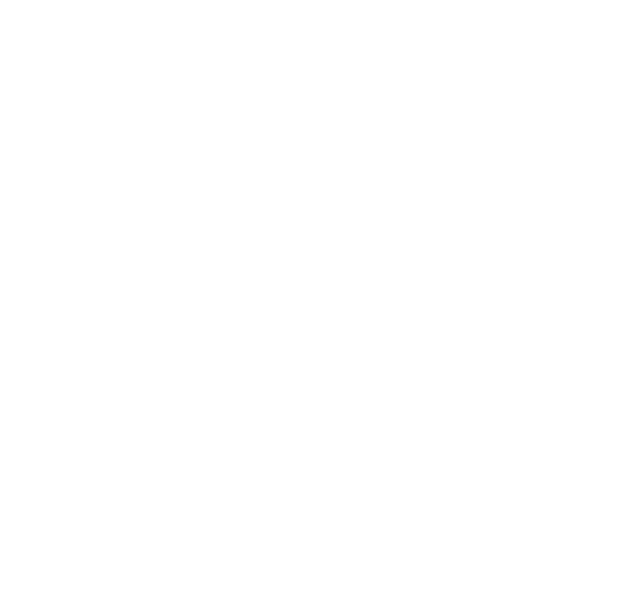
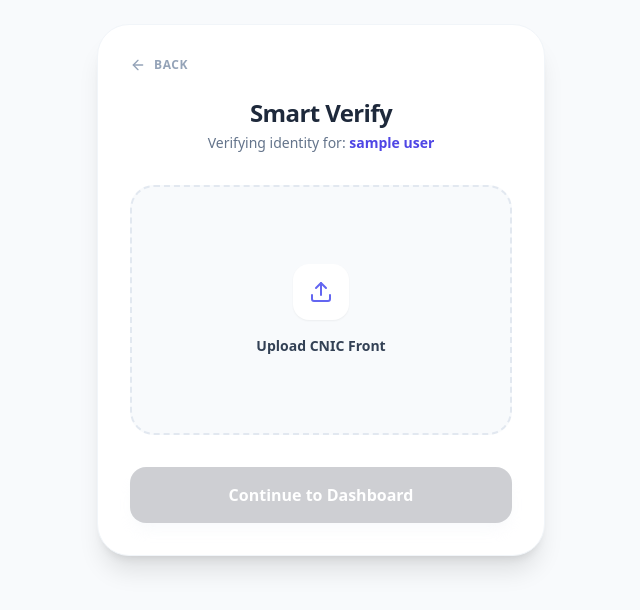
Before and after one commit to fatimajaved444/CarPoolConnect, a React (Create React App) app in the folder frontend/: page /verify-cnic in a window 1280 px wide. Before the commit this address had no page. Shown: the part 110-720 px from the top of the page, without its empty margins (319-959 px from the left). Built offline with nearby package versions, Linux system fonts and the light colour scheme; sample sign-in values are in the browser's storage.

Commit message:
verification of cnic

```diff
--- a/frontend/package.json
+++ b/frontend/package.json
@@ -18,6 +18,7 @@
     "react-router-dom": "^7.14.2",
     "react-scripts": "5.0.1",
     "redux": "^5.0.1",
+    "tesseract.js": "^7.0.0",
     "web-vitals": "^2.1.4"
   },
   "scripts": {
--- a/frontend/src/App.js
+++ b/frontend/src/App.js
@@ -7,6 +7,7 @@
 import CreateRide from "./pages/CreateRide";
 import SearchRide from "./pages/SearchRide";
 import LandingPage from "./pages/LandingPage";
+import VerificationPage from "./pages/VerificationPage";
 
 const PrivateRoute = ({ children }) => {
   const token = localStorage.getItem("token");
@@ -24,13 +25,44 @@
   return (
     <BrowserRouter>
       <Routes>
+
+        <Route path="/" element={<LandingPage />} />
         <Route path="/login" element={<Login />} />
         <Route path="/signup" element={<Signup />} />
-        <Route path="/role-selector" element={<PrivateRoute><RoleSelector /></PrivateRoute>} />
-        <Route path="/dashboard" element={<PrivateRoute><RoleBasedDashboard /></PrivateRoute>} />
-        <Route path="/create-ride" element={<PrivateRoute><CreateRide /></PrivateRoute>} />
-        <Route path="/search-ride" element={<PrivateRoute><SearchRide /></PrivateRoute>} />
-        <Route path="/" element={<LandingPage />} />
+
+        <Route path="/role-selector" element={
+          <PrivateRoute>
+            <RoleSelector />
+          </PrivateRoute>
+        } />
+
+        <Route path="/dashboard" element={
+          <PrivateRoute>
+            <RoleBasedDashboard />
+          </PrivateRoute>
+        } />
+
+        <Route path="/create-ride" element={
+          <PrivateRoute>
+            <CreateRide />
+          </PrivateRoute>
+        } />
+
+        <Route path="/search-ride" element={
+          <PrivateRoute>
+            <SearchRide />
+          </PrivateRoute>
+        } />
+
+
+        <Route path="/verify-cnic" element={
+          <PrivateRoute>
+            <VerificationPage />
+          </PrivateRoute>
+        } />
+
+
+        <Route path="*" element={<Navigate to="/" />} />
       </Routes>
     </BrowserRouter>
   );
--- a/frontend/src/pages/RoleSelector.jsx
+++ b/frontend/src/pages/RoleSelector.jsx
@@ -7,11 +7,16 @@
   const [selectedRole, setSelectedRole] = useState(null);
 
   const handleContinue = () => {
-    if (selectedRole) {
-      localStorage.setItem("userRole", selectedRole);
+  if (selectedRole) {
+    localStorage.setItem("userRole", selectedRole);
+
+    if (selectedRole === "driver") {
+      navigate("/verify-cnic");
+    } else {
       navigate("/dashboard");
     }
-  };
+  }
+};
 
   return (
     <div className="min-h-screen bg-gradient-to-br from-gray-50 to-gray-100 flex items-center justify-center px-4">
--- /dev/null
+++ b/frontend/src/pages/VerificationPage.js
@@ -0,0 +1,124 @@
+import { useState } from "react";
+import { useNavigate } from "react-router-dom";
+import Tesseract from "tesseract.js";
+import { ShieldCheck, Upload, Loader2, CheckCircle2, XCircle, ArrowLeft } from "lucide-react";
+
+const VerificationPage = () => {
+  const navigate = useNavigate();
+  const user = JSON.parse(localStorage.getItem("user") || "{}");
+  const userName = user.name?.toLowerCase() || "";
+
+  const [image, setImage] = useState(null);
+  const [status, setStatus] = useState("idle");
+  const [errorMsg, setErrorMsg] = useState("");
+
+  const handleFileUpload = (e) => {
+    const file = e.target.files[0];
+    if (file) {
+      setImage(URL.createObjectURL(file));
+      performAIVerification(file);
+    }
+  };
+
+  const performAIVerification = (file) => {
+    setStatus("scanning");
+    setErrorMsg("");
+
+    Tesseract.recognize(file, 'eng', {
+      logger: m => console.log(m)
+    }).then(({ data: { text } }) => {
+      const extractedText = text.toLowerCase();
+      console.log("Extracted Text:", extractedText);
+
+      const cnicRegex = /[0-9]{5}-[0-9]{7}-[0-9]{1}/;
+      const hasCnicNumber = cnicRegex.test(extractedText);
+
+
+      const hasNameMatch = extractedText.includes(userName);
+
+      if (hasCnicNumber && hasNameMatch) {
+        setStatus("success");
+      } else if (!hasCnicNumber) {
+        setStatus("failed");
+        setErrorMsg("Invalid Card: No valid CNIC number detected.");
+      } else if (!hasNameMatch) {
+        setStatus("failed");
+        setErrorMsg(`Name Mismatch: Card name does not match '${userName}'.`);
+      } else {
+        setStatus("failed");
+        setErrorMsg("Verification failed. Please upload a clearer image of your original CNIC.");
+      }
+    }).catch(err => {
+      console.error(err);
+      setStatus("failed");
+      setErrorMsg("AI processing error. Try again.");
+    });
+  };
+
+  return (
+    <div className="min-h-screen bg-slate-50 flex flex-col items-center justify-center px-6">
+      <div className="max-w-md w-full bg-white p-8 rounded-[2rem] shadow-xl border border-slate-100">
+
+        <button onClick={() => navigate(-1)} className="mb-6 flex items-center gap-2 text-slate-400 hover:text-indigo-600 transition-colors">
+          <ArrowLeft size={16} /> <span className="text-xs font-bold uppercase tracking-wider">Back</span>
+        </button>
+
+        <div className="text-center mb-8">
+          <h1 className="text-2xl font-black text-slate-800 tracking-tight">Smart Verify</h1>
+          <p className="text-slate-500 text-sm mt-1">Verifying identity for: <b className="text-indigo-600">{userName}</b></p>
+        </div>
+
+        <div className={`relative border-2 border-dashed rounded-3xl p-6 transition-all min-h-[250px] flex flex-col items-center justify-center ${
+          status === "success" ? "border-green-200 bg-green-50" :
+          status === "failed" ? "border-red-200 bg-red-50" : "border-slate-200 bg-slate-50"
+        }`}>
+
+          {status === "idle" && (
+            <>
+              <div className="w-14 h-14 bg-white rounded-2xl shadow-sm flex items-center justify-center mb-4 text-indigo-500">
+                <Upload size={24} />
+              </div>
+              <p className="text-sm font-bold text-slate-700">Upload CNIC Front</p>
+              <input type="file" accept="image/*" className="absolute inset-0 opacity-0 cursor-pointer" onChange={handleFileUpload} />
+            </>
+          )}
+
+          {status === "scanning" && (
+            <div className="text-center">
+              <Loader2 size={40} className="text-indigo-600 animate-spin mx-auto mb-4" />
+              <p className="text-sm font-black text-slate-800 animate-pulse">AI IS READING CARD...</p>
+              <p className="text-[10px] text-slate-500 mt-2 uppercase tracking-widest">Matching name & CNIC pattern</p>
+            </div>
+          )}
+
+          {status === "success" && (
+            <div className="text-center">
+              <CheckCircle2 size={48} className="text-green-500 mx-auto mb-3" />
+              <p className="text-lg font-bold text-green-800">Identity Confirmed!</p>
+              <p className="text-xs text-green-600 mt-1">CNIC & Username matched perfectly.</p>
+            </div>
+          )}
+
+          {status === "failed" && (
+            <div className="text-center">
+              <XCircle size={48} className="text-red-500 mx-auto mb-3" />
+              <p className="text-lg font-bold text-red-800">Verification Failed</p>
+              <p className="text-xs text-red-600 mt-1 px-4">{errorMsg}</p>
+              <button onClick={() => setStatus("idle")} className="mt-4 text-xs font-bold text-red-700 underline uppercase">Try Again</button>
+            </div>
+          )}
+        </div>
+
+        <button
+          disabled={status !== "success"}
+          onClick={() => navigate("/dashboard")}
+          className="w-full mt-8 py-4 bg-slate-900 text-white rounded-2xl font-bold disabled:opacity-20 hover:bg-indigo-600 transition-all shadow-lg shadow-slate-200"
+        >
+          Continue to Dashboard
+        </button>
+      </div>
+    </div>
+  );
+};
+
+export default VerificationPage;
--- a/frontend/src/pages/login.jsx
+++ b/frontend/src/pages/login.jsx
@@ -14,9 +14,18 @@
   setLoading(true);
   try {
     const res = await API.post("/auth/login", form);
+
     localStorage.setItem("token", res.data.token);
     localStorage.setItem("user", JSON.stringify(res.data.user));
+
+    const user = res.data.user;
+
+    if (user.isVerified) {
+      navigate("/dashboard");
+    } else {
       navigate("/role-selector");
+    }
+
   } catch (err) {
     alert(err.response?.data?.error || "Login failed");
   } finally {
```
Also changed, not shown: 1 other file (tests, documents, lock files or other folders). Lines whose indentation alone changed are shown as unchanged.
